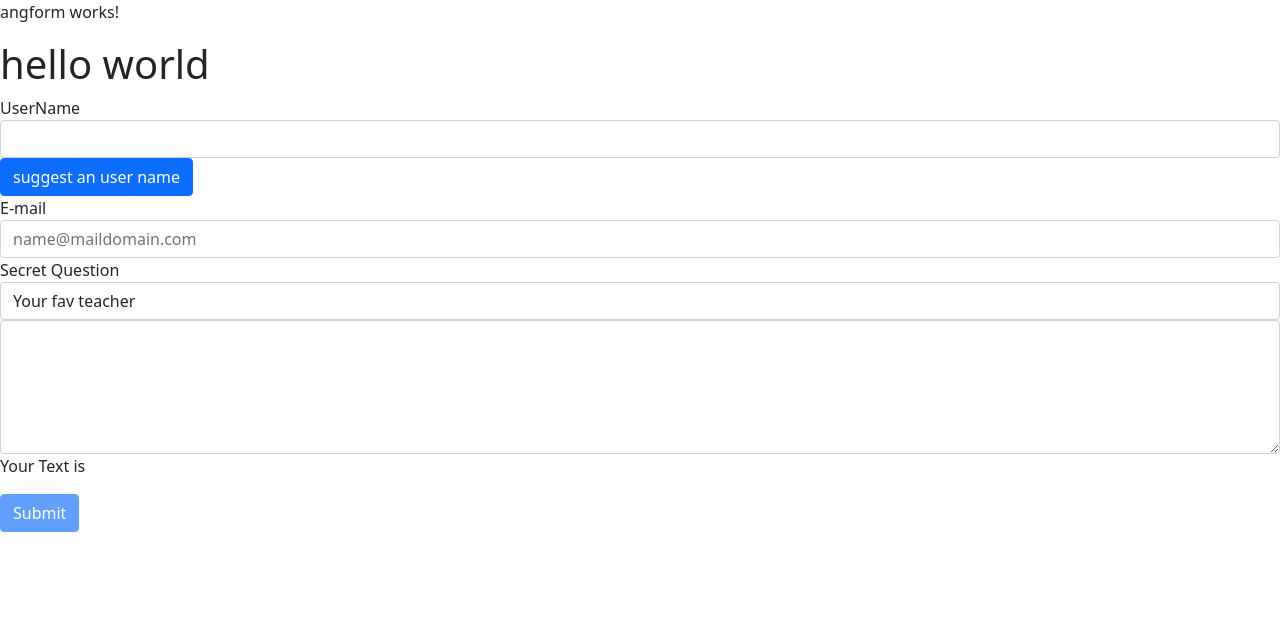
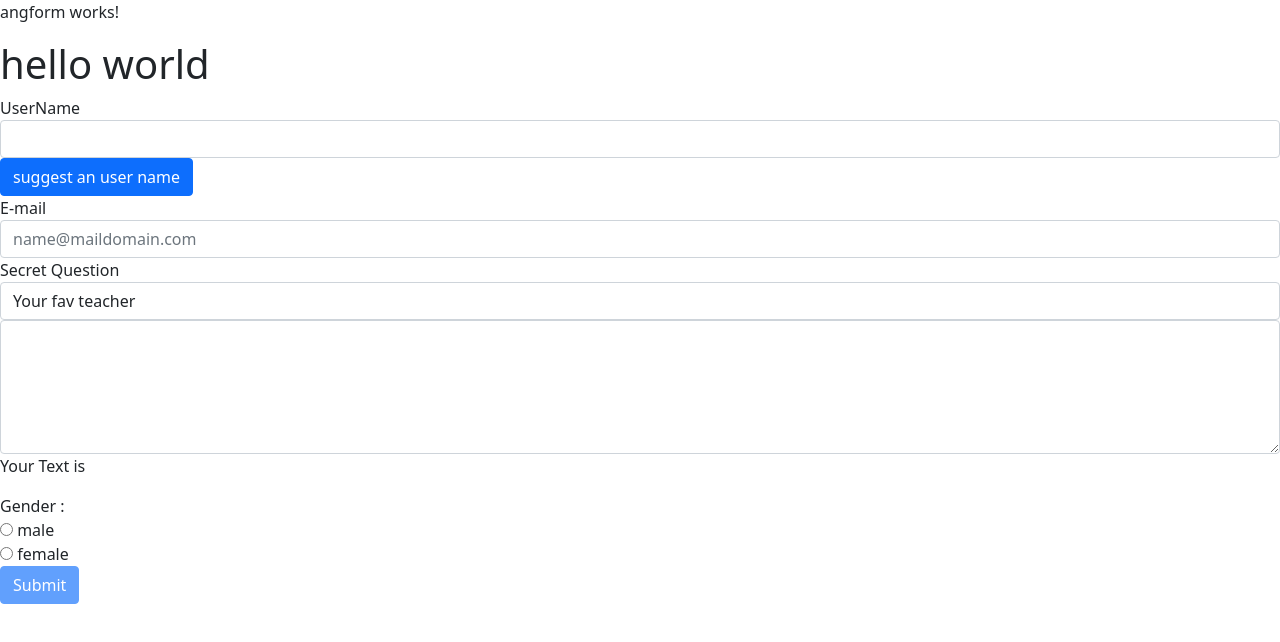
Before and after one commit to srbalakkl/max-AngularForms, an Angular app: page / in a window 1280 px wide. Shown: the top 642 px of the page. Built offline with nearby package versions, Linux system fonts and the light colour scheme.

Commit message:
add radio button with ngFor

```diff
--- a/src/app/angform/angform.component.html
+++ b/src/app/angform/angform.component.html
@@ -15,7 +15,9 @@
              name="userName"
              required>
     </div>
+
     <p *ngIf="!usersData.valid && usersData.touched">use data is invalid</p>
+
     <button type="button" class="btn btn-primary">suggest an user name</button>
 
     <div class="from-group">
@@ -62,6 +64,16 @@
 
     <p>Your Text is {{answer}}</p>
 
+    <label for="gender">Gender :</label>
+    <div *ngFor="let g of gender">
+        <input type="radio"
+               name="gender"
+               id="gender"
+               ngModel
+               [value]="g">
+        {{g}}
+    </div>
+
     <button type="submit" class="btn btn-primary" [disabled]="!ds.valid">Submit</button>
     <!-- !ds is local form property and valid will become true only if all REQUIRED values are added -->
 
--- a/src/app/angform/angform.component.ts
+++ b/src/app/angform/angform.component.ts
@@ -9,9 +9,10 @@ import { NgForm } from "@angular/forms";
 export class AngformComponent implements OnInit {
 
   constructor() { }
-  answer = "";
+  answer = '';
 
   defaultQuestion = 'teacher';
+  gender =['male','female'];
 
   ngOnInit(): void {
     console.log("it's running");
```
